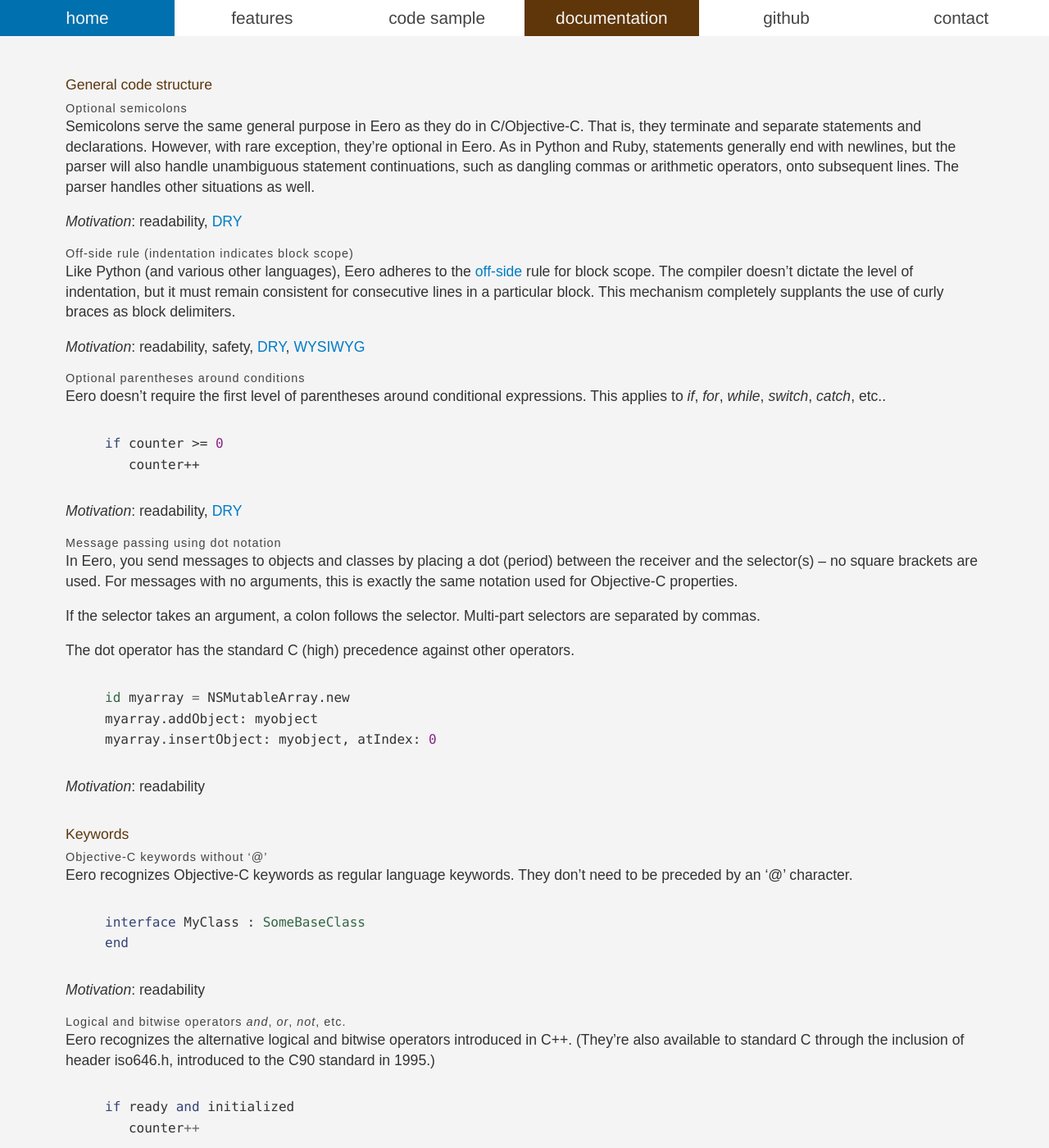
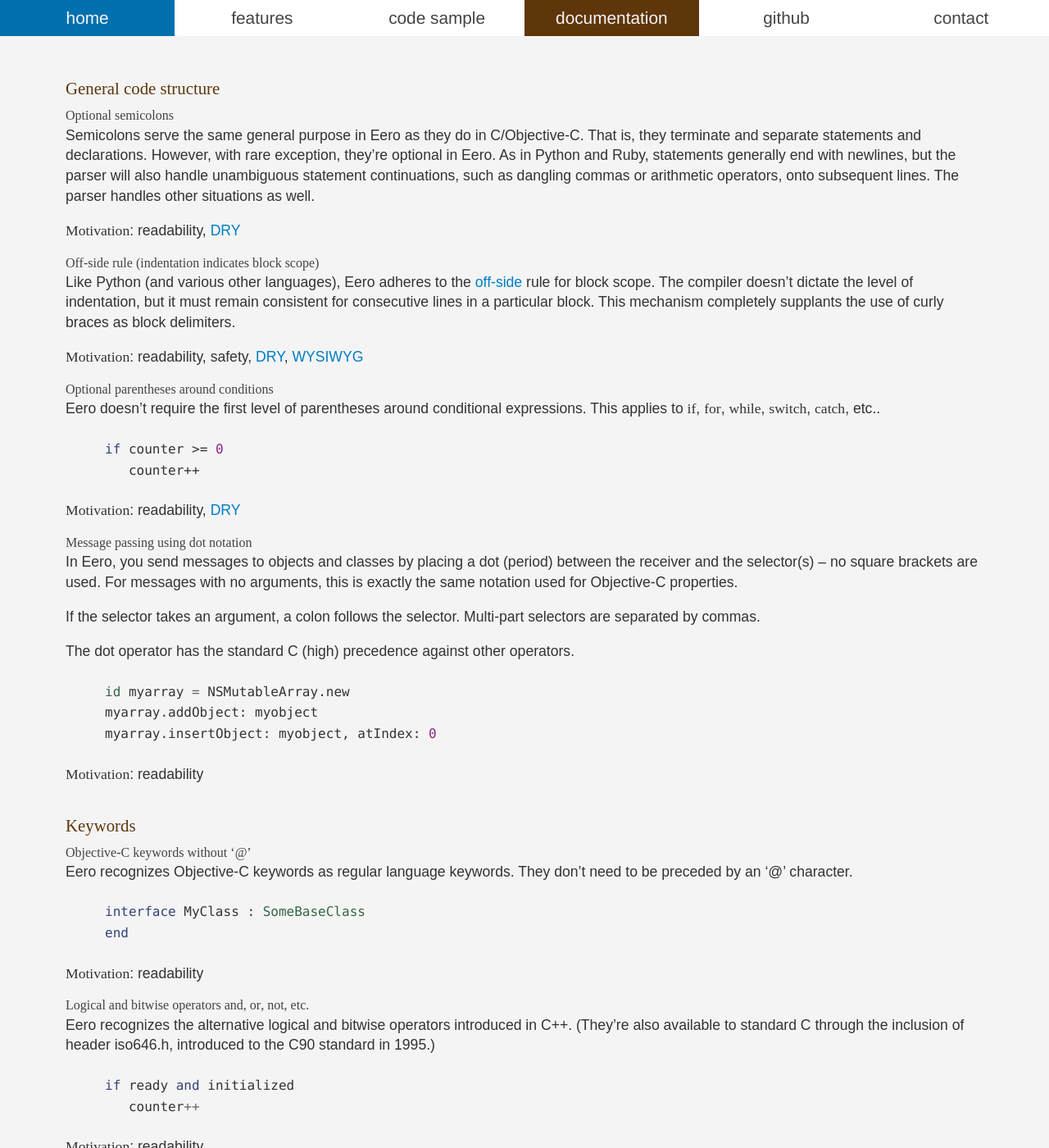
Before and after one commit to eerolanguage/eerolanguage.github.com, a Jekyll site: the page built from documentation/index.html, in a window 1280 px wide and 1400 px high. Shown: the whole window at 82% size. Built offline with Jekyll 4.4.1, drawn with Linux system fonts in a browser that asks for light colours; some web fonts are replaced.

Commit message:
Improve fonts

```diff
--- a/css/default.css
+++ b/css/default.css
@@ -81,7 +81,7 @@
   width: 16.66%;   /* NOTE: based on number of menu items */
   min-width: 7.5em;
 
-  font-family: 'Eurostile W01 Regular', Helvetica;
+  font-family: 'Museo Sans W01 500', Helvetica;
   font-size: 1.3em;
   text-align: center;
 }
@@ -142,7 +142,6 @@
 
 .tagline {
   font-family: 'Eurostile W01 Regular', Helvetica;
-  font-weight: normal;
   font-size: 3em;
 }
 
@@ -155,8 +154,7 @@
 }
 
 .largecopy {
-  font-family: 'Eurostile W01 Regular', Helvetica;
-  font-weight: normal;
+  font-family: 'Museo Sans W01 300', Helvetica;
   font-size: 1.5em;
   line-height: 1.2em;
 }
@@ -170,8 +168,7 @@
 }
 
 .copy {
-  font-family: 'Roboto Slab', Arial;
-  font-weight: normal;
+  font-family: 'Museo Sans W01 500', Arial;
   font-size: 1em;
   line-height: 1.4em;
 }
@@ -185,8 +182,7 @@
 }
 
 .smallcopy {
-  font-family: 'Roboto Slab', Arial;
-  font-weight: normal;
+  font-family: 'Museo Sans W01 500', Arial;
   font-size: 0.7em;
 }
 
@@ -256,7 +252,7 @@
 /*-------------- Code blocks --------------*/
 
 pre {
-  font-family: Menlo, Consolas, Monaco, "Liberation Mono", Courier, monospace;
+  font-family: 'Consolas W99 Regular', Consolas, Menlo, Courier, monospace;
   font-size: 1em;
   line-height: 1.6;
   overflow: hidden;
@@ -267,6 +263,17 @@
   padding: 6px 10px;
  */
 }
+
+pre em {
+  font-family: 'Consolas W99 Italic', 'Consolas-Italic', 'Menlo-Italic', 'Courier-Oblique';
+  font-style: normal !important;
+}
+
+pre .c1 {
+  font-family: 'Consolas W99 Italic', 'Consolas-Italic', 'Menlo-Italic', 'Courier-Oblique';
+  font-style: normal !important;
+}
+
 
 .nocodebox {
   background-color: inherit;
@@ -388,12 +395,12 @@
 }
 
 #facts span {
-  font-family: 'Eurostile W01 Bold', Helvetica;
+  font-family: 'Museo Sns W04 Cond 700', Helvetica;
 }
 
 #dfquote {
   margin-top: 1em;
-  font-style: italic;
+  font-family: "MuseoSansW01-500Italic";
   font-size: 0.9em;
 }
 
@@ -432,7 +439,7 @@
 }
 
 .benefit span {
-  font-family: 'Eurostile W01 Bold', Helvetica;
+  font-family: 'Museo Sns W04 Cond 700', Helvetica;
 }
 
 #helloworld {
@@ -471,49 +478,62 @@
 /*-------------- Documentation --------------*/
 
 h1 {
-  font-family: 'Eurostile W01 Regular', Helvetica;
-  font-weight: bold;
+  font-family: 'MyriadW08-BoldCondensed 1166610', Helvetica;
   font-size: 1.6em;
   line-height: 1.2em;
   color:#5C360E;
 }
 
+h1 em {
+  font-family: 'MyriadW08-BoldCondensed 1167283', Helvetica;
+}
+
 h2 {
-  font-family: 'Eurostile W01 Regular', Helvetica;
-  font-weight: normal;
+  font-family: 'MyriadW08-SemiboldConde', Helvetica;
   font-size: 1.6em;
   line-height: 1.2em;
   color:#5C360E;
 }
 
+h2 em {
+  font-family: 'MyriadW08-SemiboldCondI', Arial;
+}
+
 h3 {
-  font-family: Arial;
-  font-weight: bold;
-  font-size: 1.1em;
+  font-family: 'MyriadW08-SemiboldConde', Arial;
+  font-size: 1.3em;
   color:#444444;
 }
 
+h3 em {
+  font-family: 'MyriadW08-SemiboldCondI', Arial;
+}
+
 h4 {
-  font-family: Arial;
-  font-weight: normal;
+  font-family: 'Myriad Pro 1167301', Arial;
   font-size: 1.1em;
 }
 
+h4 em {
+  font-family: 'Myriad Pro 1167293', Arial;
+}
+
 p {
-  font-family: Arial;
-  font-weight: normal;
+  font-family: 'Myriad Pro Light 1166622', Arial;
   font-size: 1.1em;
   line-height: 1.4em;
   margin-bottom: 1em;
   color: #333;
 }
 
-em {
-  font-style: italic;
+p em {
+  font-family: 'Myriad Pro Light 1167297', 'Arial-Bold';
+  font-weight: normal;
 }
 
 p strong {
-  font-weight: bold;
+  font-family: 'Myriad Pro 1167301', 'Arial-Bold';
+  font-weight: normal;
 }
 
 #documentation {
@@ -534,15 +554,16 @@
 
 #documentation pre {
   overflow: auto;
-  margin-top: 2em;
-  margin-bottom: 2em;
+  font-size: 1em;
+  margin-top: 1.5em;
+  margin-bottom: 1.5em;
   padding-left: 3em;
 }
 
 #documentation ul {
   list-style-position: outside;
   list-style-type: disc;
-  font-family: Arial, Helvetica;
+  font-family: 'Museo Sans W01 500', Arial, Helvetica;
   margin-left: 1em;
 }
 
@@ -550,8 +571,7 @@
   border: 1px;
   border-style: solid;
   border-color: #D6D6D6;
-  font-family: Arial, Helvetica;
-  font-weight: normal;
+  font-family: 'Museo Sans W01 500', Arial, Helvetica;
   font-size: 0.9em;
   line-height: 1.2em;
   color: #444444;
@@ -578,32 +598,43 @@
 }
 
 #documentation table code {
-  font-family: Menlo, Consolas, Monaco, "Liberation Mono", Courier, monospace;
+  font-family: 'Consolas W99 Regular', Consolas, Menlo, Courier, monospace;
   font-size: 0.8em;
 }
 
 #documentation #toc h1 {
-    font-weight: normal;
+  font-family: 'Museo Sns W04 Cond 700';
+}
+
+#documentation #toc h1 em {
+  font-family: 'MuseoSnsW04-Cond700It';
 }
 
 #documentation #toc h2 {
-  font-size: 1.1em;
+  font-family: 'Museo Sns W04 Cond 700';
+  font-size: 1.3em;
   margin: 0;
   padding: 0;
   padding-top: 1em;
   padding-bottom: 0.5em;
 }
 
+#documentation #toc h2 em {
+  font-family: 'MuseoSnsW04-Cond700It';
+}
+
 #documentation #toc h3 {
-  font-size: 0.9em;
-  font-weight:lighter;
-  letter-spacing: 1px;
+  font-family: 'Museo Sans W01 500';
+  font-size: 1.0em;
   margin: 0;
   padding: 0;
   padding-top: 0.1em;
   padding-bottom: 0.2em;
 }
 
+#documentation #toc h3 em {
+  font-family: 'MuseoSansW01-500Italic';
+}
 
 /* iPhones and smaller
 */
@@ -617,7 +648,6 @@
 */
 @media (max-device-width: 640px) {
   #documentation #toc h3 {
-    letter-spacing: 0;
   }
 }
 
@@ -696,7 +726,7 @@
 
 #furniture figcaption {
   padding-top: 0.75em;
-  font-family: 'Eurostile W01 Regular', Helvetica;
+  font-family: 'Museo Sans W01 300', Helvetica;
   text-align: right;
 }
 
@@ -818,7 +848,7 @@
 }
 
 .feature span {
-  font-family: 'Eurostile W01 Bold', Helvetica;
+  font-family: 'Museo Sns W04 Cond 700', Helvetica;
 }
 
 .feature ul {
--- a/features/index.html
+++ b/features/index.html
@@ -15,7 +15,7 @@
   <div id="features_banner">
     <div class="largecopy bannertext bannerforegroundcolor bannerbackgroundcolor">
       <div class="contentmargins">
-        New in Version 2
+        new in version 2
       </div>
     </div>
   </div>
--- a/index.html
+++ b/index.html
@@ -11,7 +11,7 @@
     <a href="/features/" class="bannerforegroundcolor">
       <div class="largecopy bannertext bannerbackgroundcolor">
         <div class="contentmargins">
-          New in Version 2! Universal dot notation, simpler blocks, simpler properties
+          new in version 2! universal dot notation, simpler blocks, simpler properties
         </div>
       </div>
     </a>
@@ -34,7 +34,7 @@
       <div id="download" class="banner">
         <a href="http://downloads.eerolanguage.org" class="bannerforegroundcolor">
           <div class="largecopy bannertext bannerbackgroundcolor">
-              Download
+              download
           </div>
         </a>
       </div>
```
